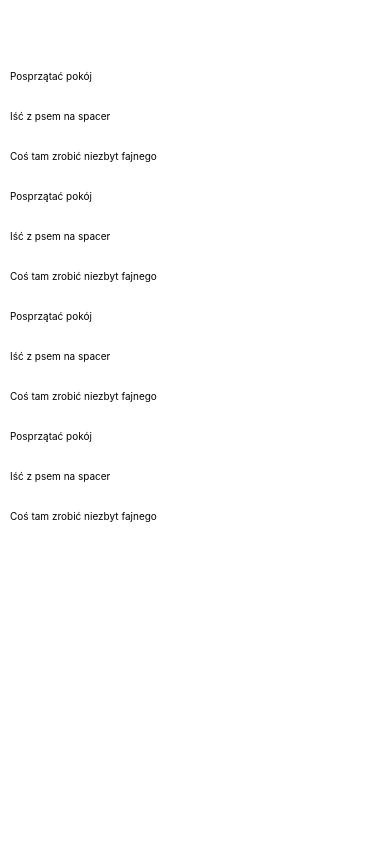
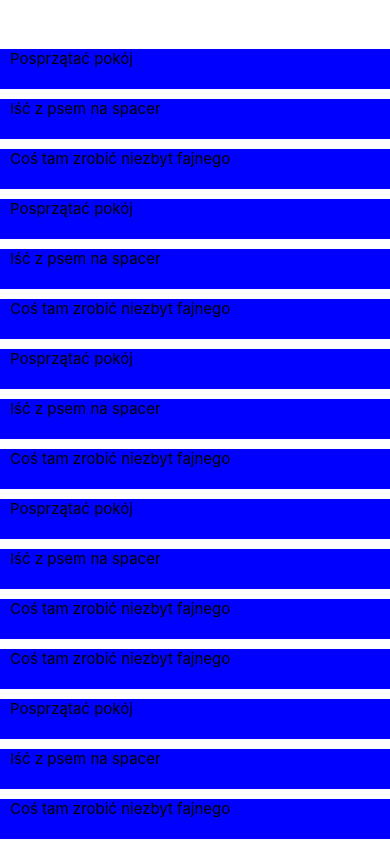
Before and after one commit to kraleppa/todo-app, a React Native app: screen / in a window 390 px wide. Built offline with nearby package versions, Linux system fonts and the light colour scheme.

Commit message:
Separate component for Task

```diff
--- a/MockData.js
+++ b/MockData.js
@@ -46,5 +46,25 @@ export const taskMock = [
     {
         key: '12',
         name: "Coś tam zrobić niezbyt fajnego"
+    },
+    {
+        key: '13',
+        name: "Coś tam zrobić niezbyt fajnego"
+    },
+    {
+        key: '14',
+        name: "Posprzątać pokój"
+    },
+    {
+        key: '15',
+        name: "Iść z psem na spacer"
+    },
+    {
+        key: '16',
+        name: "Coś tam zrobić niezbyt fajnego"
+    },
+    {
+        key: '17',
+        name: "Coś tam zrobić niezbyt fajnego"
     }
 ]
--- /dev/null
+++ b/components/Task.js
@@ -0,0 +1,22 @@
+import React from 'react';
+import {Text, StyleSheet} from "react-native";
+
+const styles = StyleSheet.create({
+    item: {
+        fontSize: 15,
+        height: 40,
+        marginTop: 10,
+        paddingLeft: 10,
+        textAlignVertical: "center",
+
+        backgroundColor: "blue"
+    }
+})
+
+const Task = (props) => {
+    return (
+        <Text style={styles.item}>{props.name}</Text>
+    )
+}
+
+export default Task;
--- a/components/TaskList.js
+++ b/components/TaskList.js
@@ -1,27 +1,22 @@
 import React from "react";
 import {FlatList, StyleSheet, Text, View, ScrollView} from "react-native";
 import { taskMock } from "../MockData";
+import Task from "./Task";
 
 const styles = StyleSheet.create({
     container: {
         flex: 1,
-        paddingTop: 60,
+        marginTop: "10%",
         width: "100%"
-    },
-    item: {
-        padding: 10,
-        fontSize: 10,
-        height: 40,
-    },
+    }
 });
 
 
 const TaskList = () => {
     return (
-        <ScrollView style={styles.container}>
-            <FlatList data={taskMock}
-                      renderItem={({item}) => <Text style={styles.item}>{item.name}</Text>}/>
-        </ScrollView>
+        <View style={styles.container}>
+            <FlatList data={taskMock} renderItem={({item}) => <Task name={item.name}/>} />
+        </View>
     );
 }
 
```
